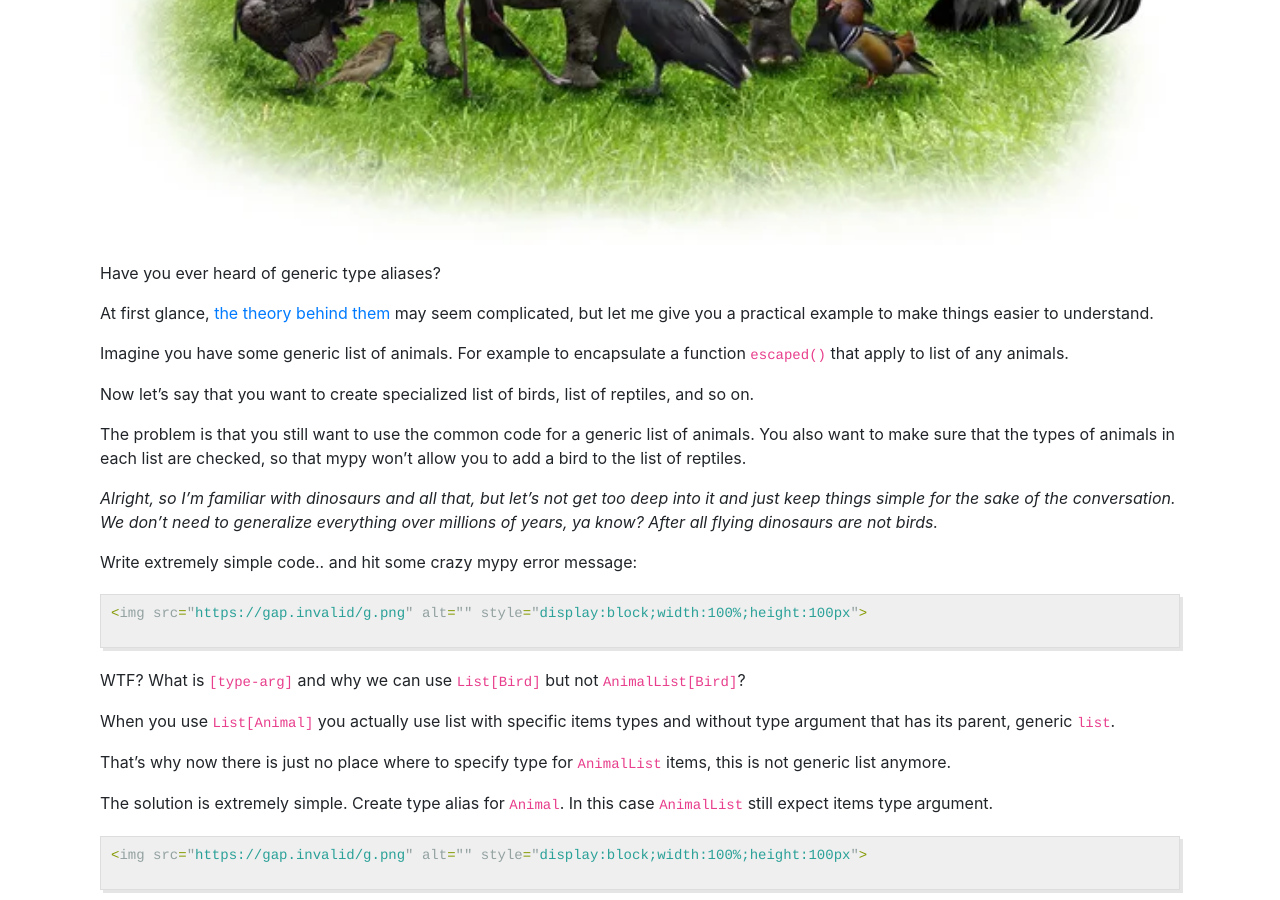
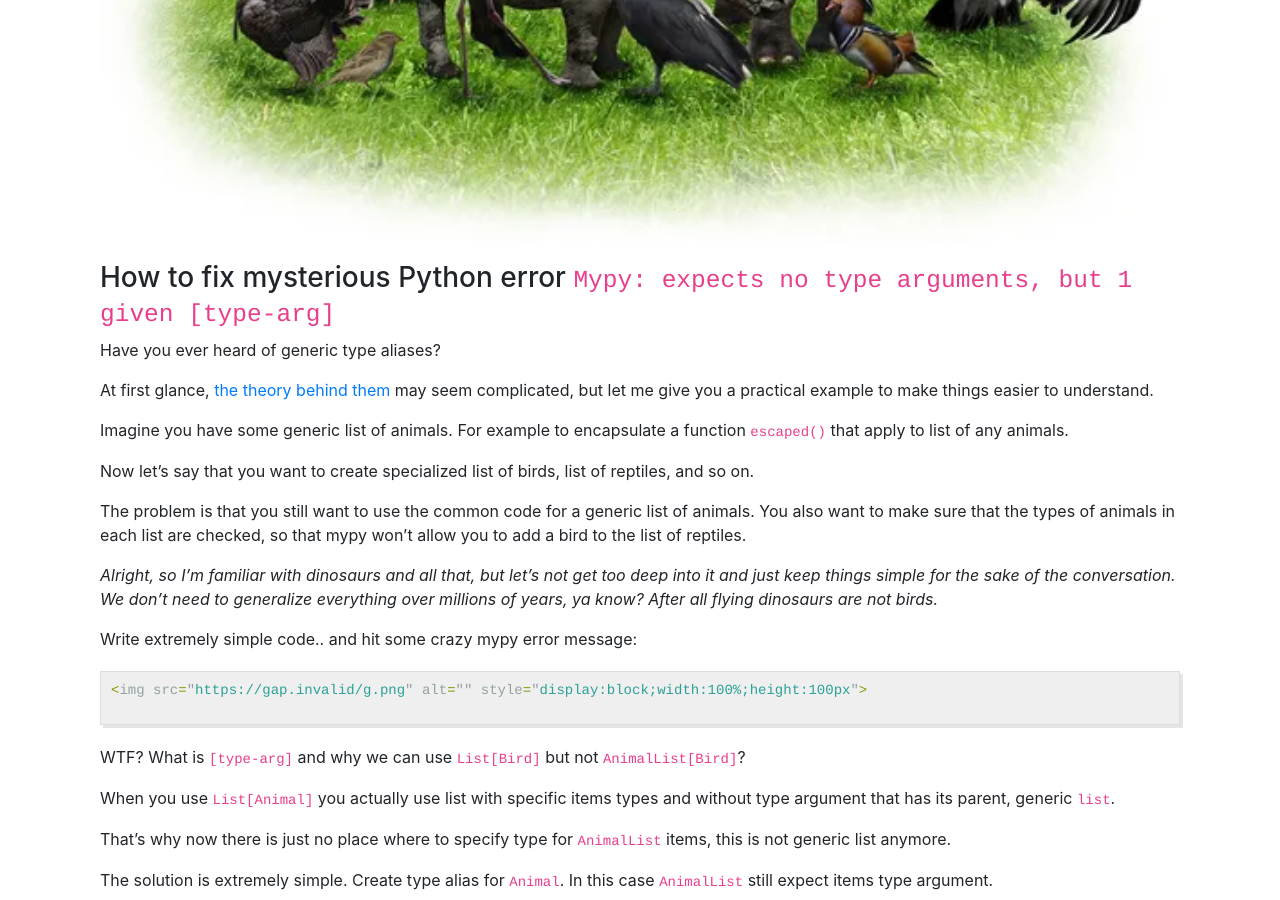
Before and after one commit to andgineer/sorokin.engineer, a Jekyll site: the page built from posts/en/_posts/2023-03-04-python_type_aliasing.md, in a window 1280 px wide and 900 px high, scrolled down 688 px. Built offline with Jekyll 4.4.1, drawn with Linux system fonts in a browser that asks for light colours; nearby versions of some CDN libraries.

Commit message:
type aliases SEO

```diff
--- a/posts/en/_posts/2023-03-04-python_type_aliasing.md
+++ b/posts/en/_posts/2023-03-04-python_type_aliasing.md
@@ -8,6 +8,8 @@ tags: [Python, mypy, class]
 ---
 
 ![](/images/safari.jpeg){:.post-title}
+
+### How to fix mysterious Python error `Mypy: expects no type arguments, but 1 given [type-arg]`
 
 Have you ever heard of generic type aliases?
 
```
Also changed, not shown: posts/ru/_posts/2023-03-04-python_type_aliasing.md (+2 -0 lines).
